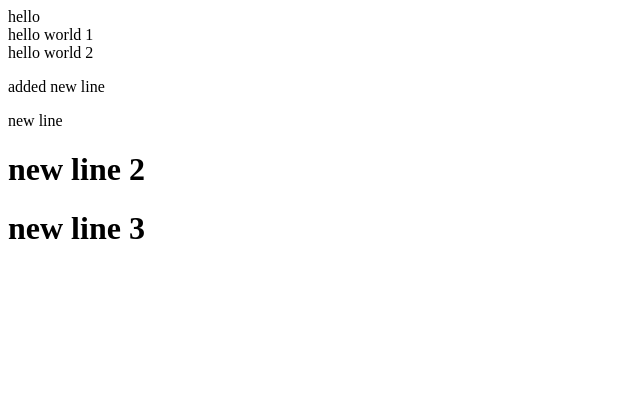
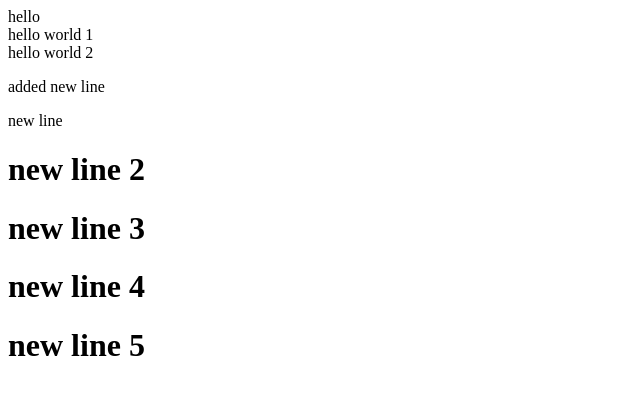
Before and after one commit to BalamuruganSCDM/demo-repo-2, a plain HTML site: page index.html in a window 1280 px wide. Shown: the whole page, without its empty margins (0-640 px from the left). Drawn offline with Linux system fonts and the light colour scheme.

Commit message:
added 2 lines in prod

```diff
--- a/index.html
+++ b/index.html
@@ -5,3 +5,5 @@
 <div>new line</div>
 <h1>new line 2</h1>
 <h1>new line 3</h1>
+<h1>new line 4</h1>
+<h1>new line 5</h1>
```
